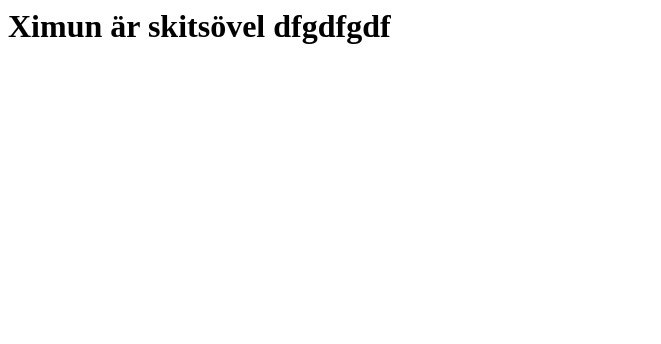
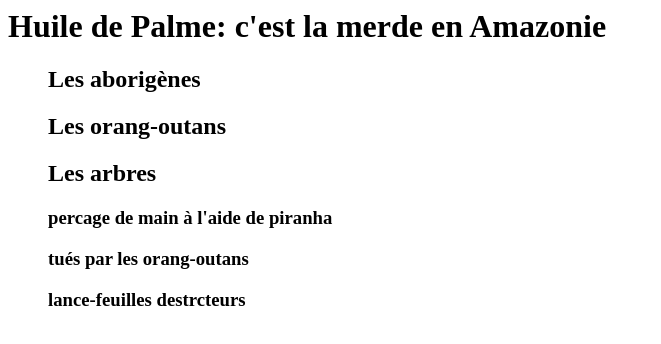
Before and after one commit to Dedistyle/dedistyle.github.io, a plain HTML site: page index.html in a window 1280 px wide. Shown: the whole page, without its empty margins (0-661 px from the left). Drawn offline with Linux system fonts and the light colour scheme.

Commit message:
titres article huile de palme

```diff
--- a/index.html
+++ b/index.html
@@ -1 +1,11 @@
-<h1>Ximun är skitsövel dfgdfgdf</h1>
+<h1>Huile de Palme: c'est la merde en Amazonie</h1>
+<ul>
+    <h2>Les aborigènes</h2>
+    <h2>Les orang-outans</h2>
+    <h2>Les arbres</h2>
+</ul>
+<ul>
+    <h3>percage de main à l'aide de piranha</h3>
+    <h3>tués par les orang-outans</h3>
+    <h3>lance-feuilles destrcteurs</h3>
+</ul>
```
